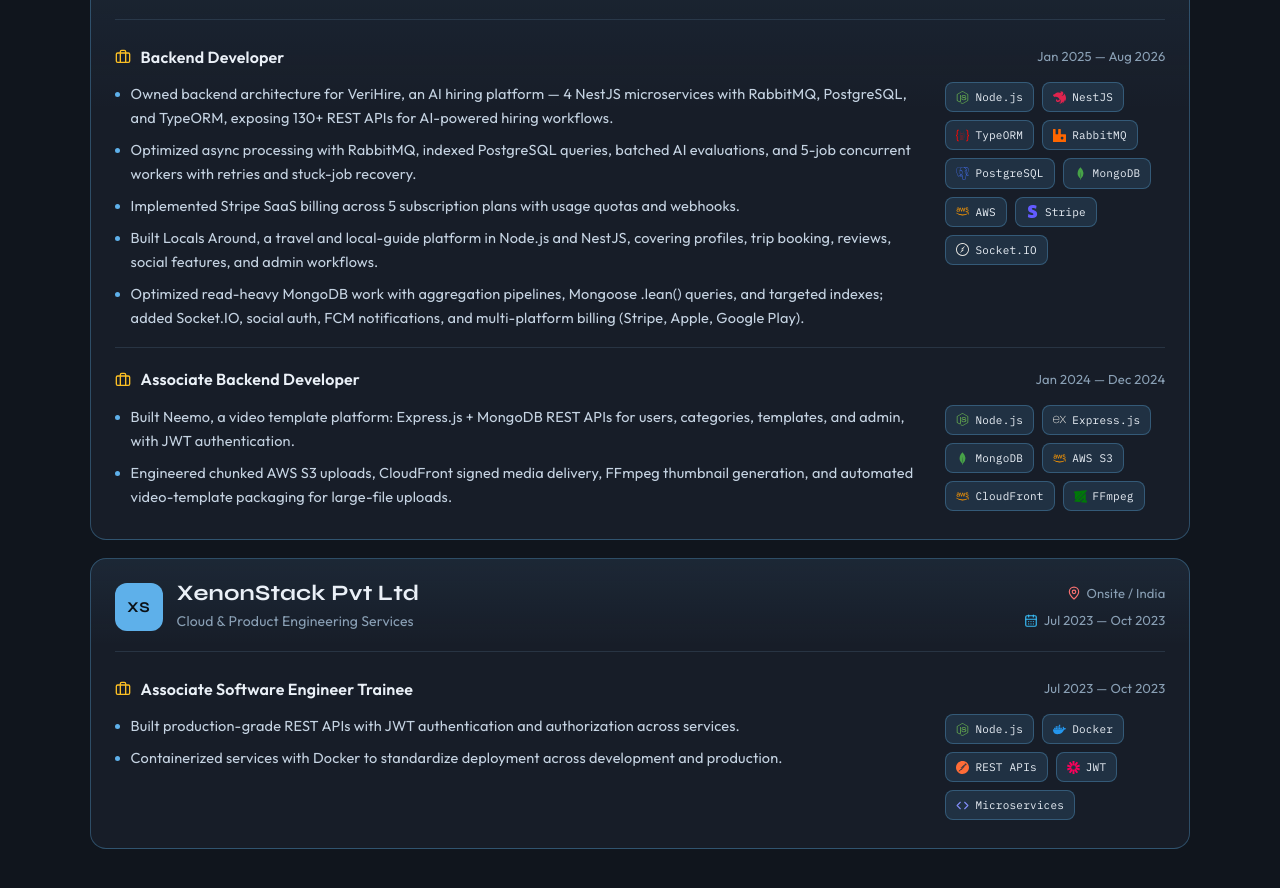
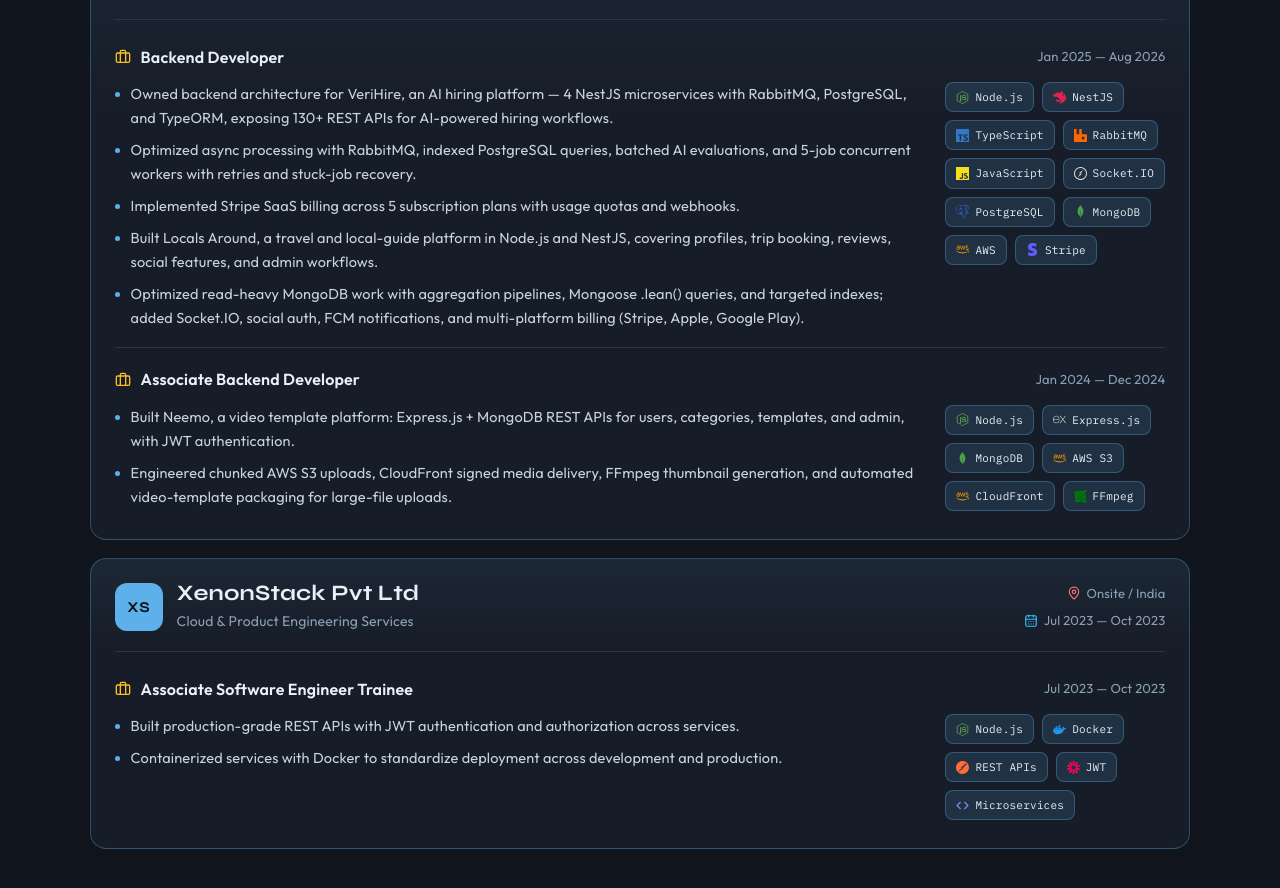
Before and after one commit to vishalm7973/portfolio, a React (Vite) app: page / in a window 1280 px wide. Shown: the part 1880-2768 px from the top of the page. Built offline with nearby package versions, Linux system fonts and the light colour scheme.

Commit message:
design changes

```diff
--- a/src/data.js
+++ b/src/data.js
@@ -81,13 +81,14 @@
         stack: [
           "Node.js",
           "NestJS",
-          "TypeORM",
+          "TypeScript",
           "RabbitMQ",
+          "JavaScript",
+          "Socket.IO",
           "PostgreSQL",
           "MongoDB",
           "AWS",
           "Stripe",
-          "Socket.IO",
         ],
         points: [
           "Owned backend architecture for VeriHire, an AI hiring platform — 4 NestJS microservices with RabbitMQ, PostgreSQL, and TypeORM, exposing 130+ REST APIs for AI-powered hiring workflows.",
```
